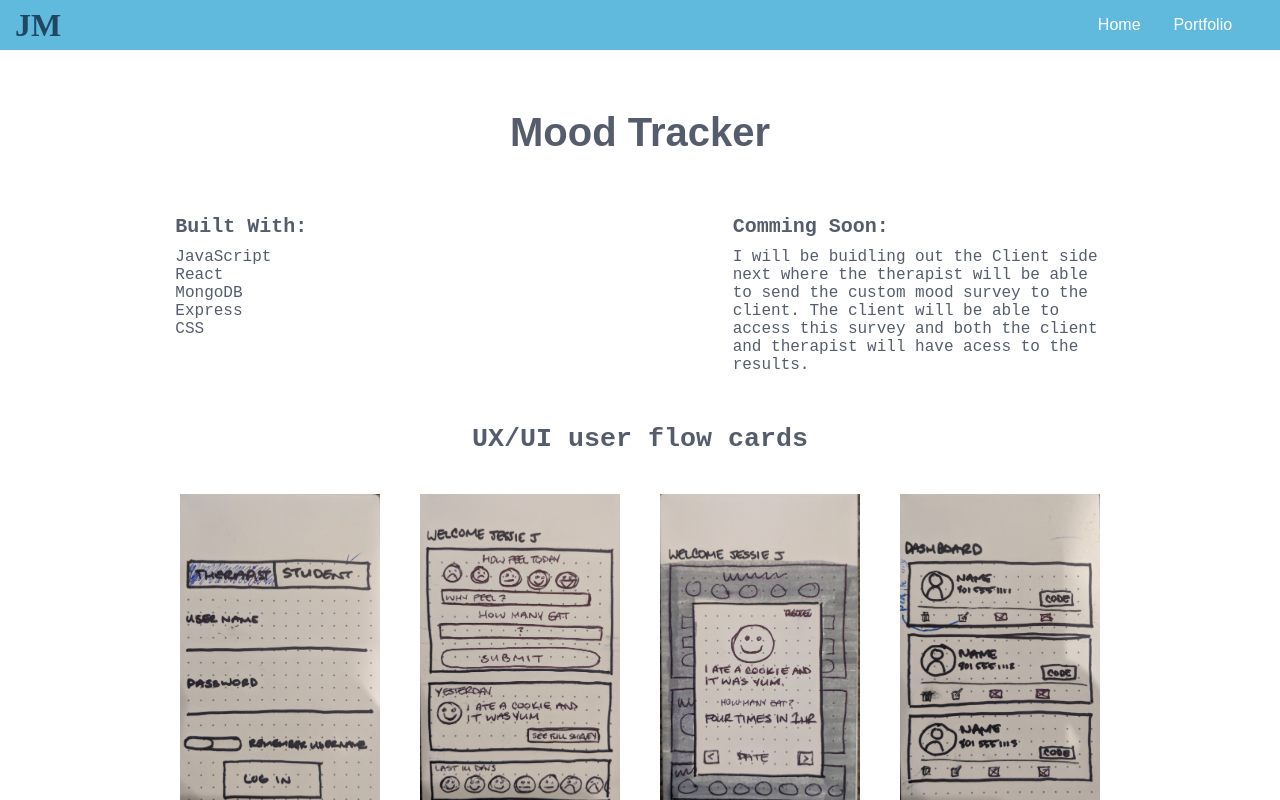
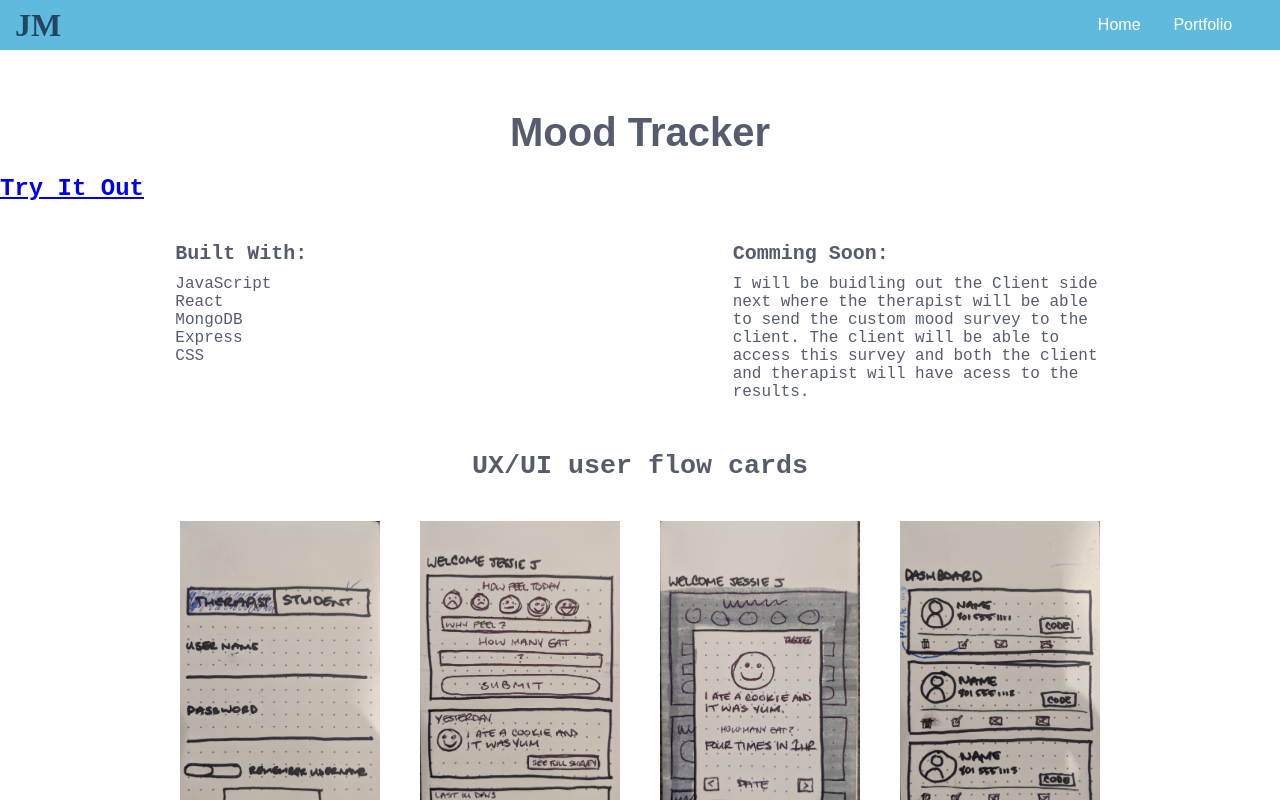
Before and after one commit to jessie-james/portfolio, a React (Create React App) app: page /moodtracker in a window 1280 px wide. Shown: the top 800 px of the page. Built offline with nearby package versions, Linux system fonts and the light colour scheme.

Commit message:
linked the moodtracker

```diff
--- a/src/portfolio/Projects/MoodBrief.js
+++ b/src/portfolio/Projects/MoodBrief.js
@@ -4,6 +4,7 @@ const MoodBrief = () => {
     return (
         <div className="project-brief-container ">
             <h3>Mood Tracker</h3>
+            <p>built for Mobile</p>
             <p>Problem: Residential Treament Centers (RTCs) need a better way for Therapist to know the daily mood changes of their clients. Solution: a custom mood tracker where the therapist can tailor mood Jornailing questions to  the specific client with out causeing a diagnostic bias. This App is built  using UX/UI best practice of user testing/ cardsorting and user facing feature feedback</p>
             <a href="https://rtc-mood-tracker.herokuapp.com/">See the Application</a>
             <Link to='/moodtracker'>See the Case Study</Link>
--- a/src/portfolio/moodtracker/index.js
+++ b/src/portfolio/moodtracker/index.js
@@ -10,6 +10,7 @@ const Moodtracker = () => {
     return (<div className="project-page-container">
         <div className="projectInfo">
             <h1 className="port-body brief">Mood Tracker</h1>
+            <h2><a href="https://rtc-mood-tracker.herokuapp.com/">Try It Out</a></h2>
             <ul className="list">
                 <li className="item">
                     <h3>Built With:</h3>
@@ -26,7 +27,6 @@ const Moodtracker = () => {
                 </li>
             </ul>
             <h2 className="list tryMe">UX/UI user flow cards</h2>
-
             <div className="case-imgs">
                 <img src={loginimg} alt="loginimg" className="case-img"/>
                 <img src={clientDash} alt="clientDashimg" className="case-img" />
```
